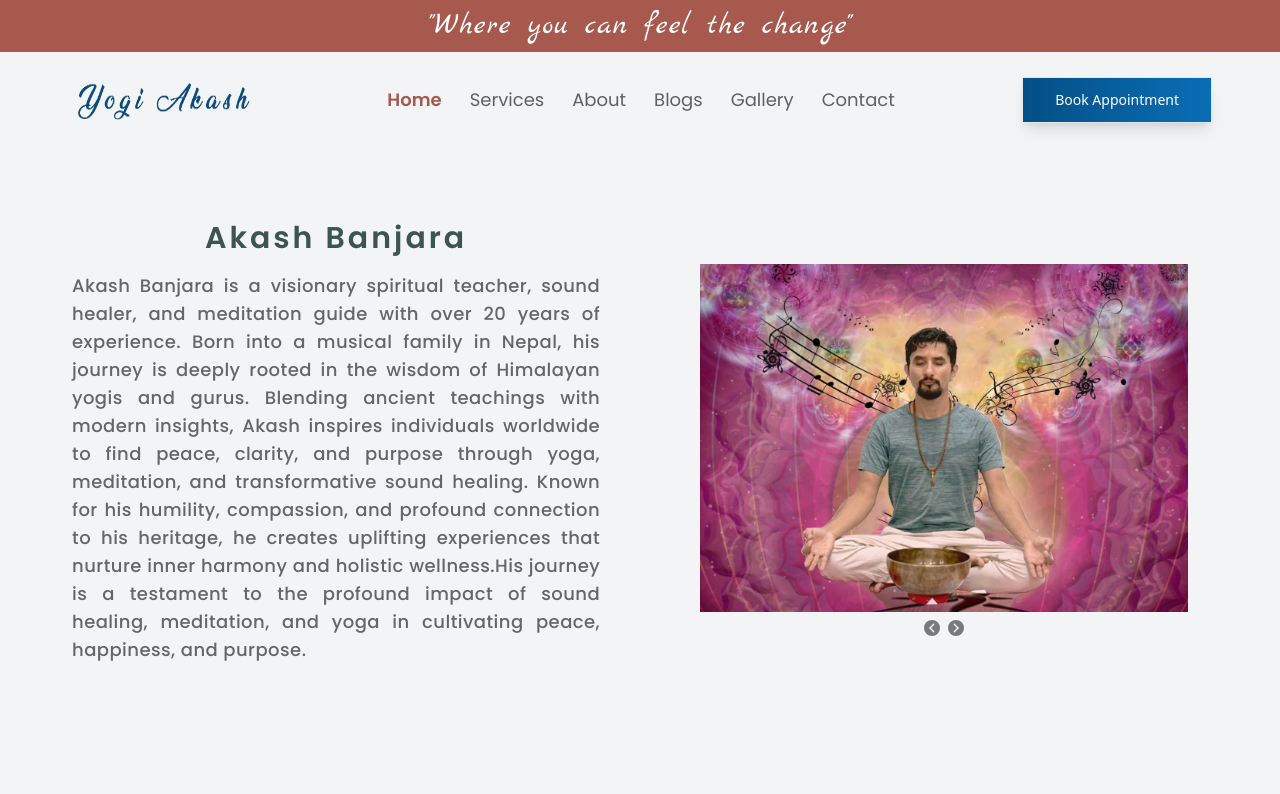
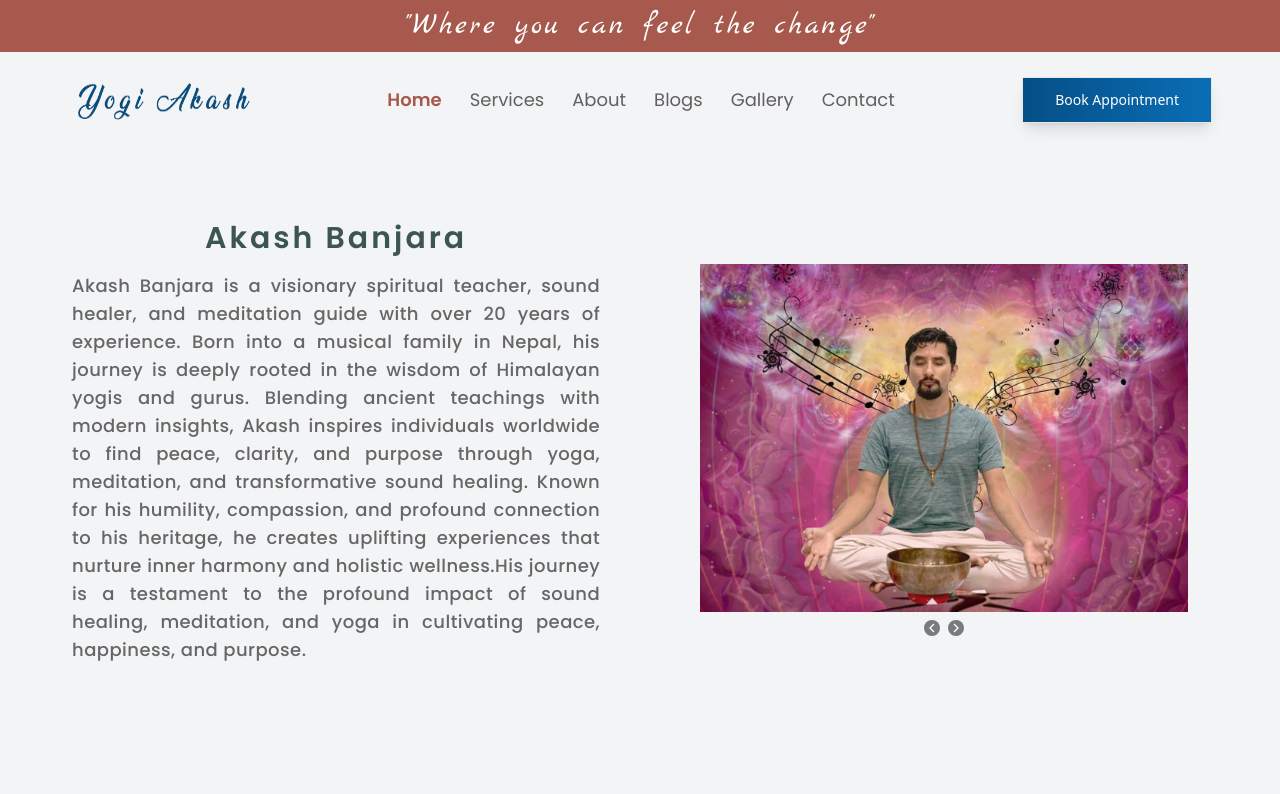
Before and after one commit to shashankapoudel/master-akash-portfolio, a React (Vite) app: page / in a window 1280 px wide. Shown: the top 794 px of the page. Built offline with nearby package versions, Linux system fonts and the light colour scheme.

Commit message:
latest changes

```diff
--- a/src/components/header.jsx
+++ b/src/components/header.jsx
@@ -26,7 +26,7 @@ const Header = () => {
         <div className='flex flex-col'>
 
             <div className='bg-[#a7594d] text-center p-2 '>
-                <p className='text-xl lg:text-3xl font-marck-script text-white tracking-wider '>"Where you can feel the change"</p>
+                <p className='text-xl lg:text-3xl font-marck-script text-white tracking-widest '>"Where you can feel the change"</p>
             </div>
 
             <div className='flex justify-between items-center bg-gray-100 text-[#606060] py-2 px-4 lg:py-4 lg:px-9  mx-2 lg:mx-8'>
```
